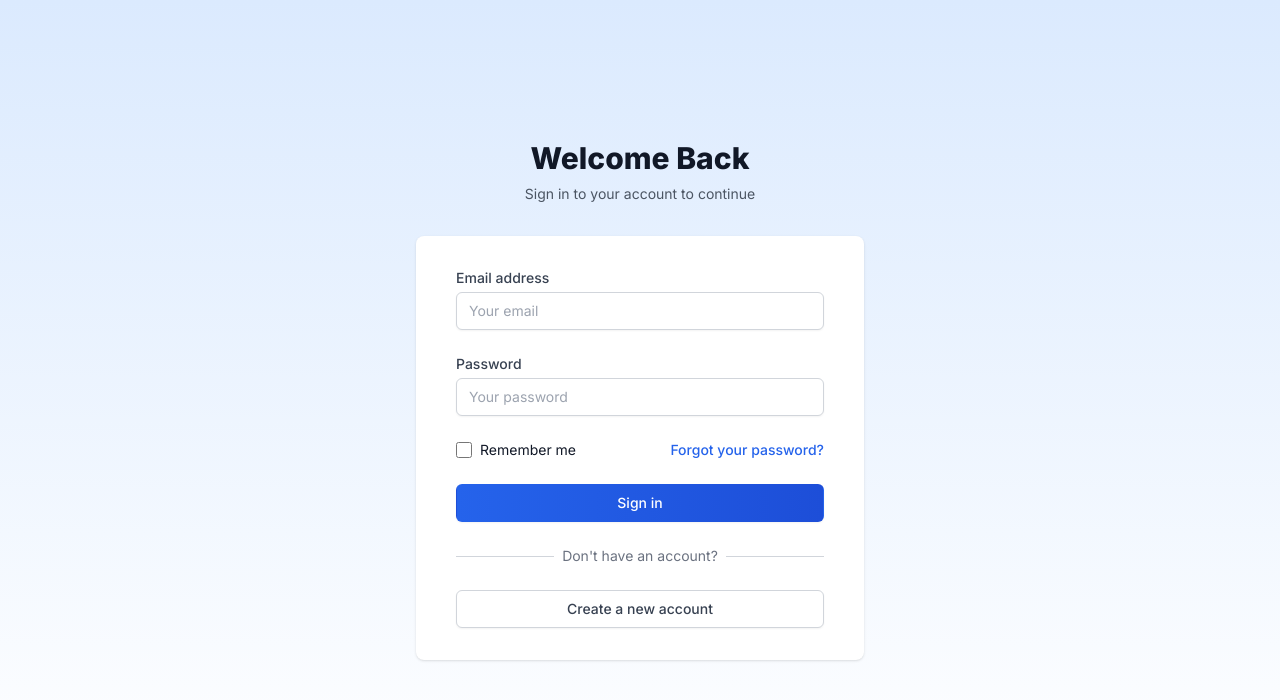
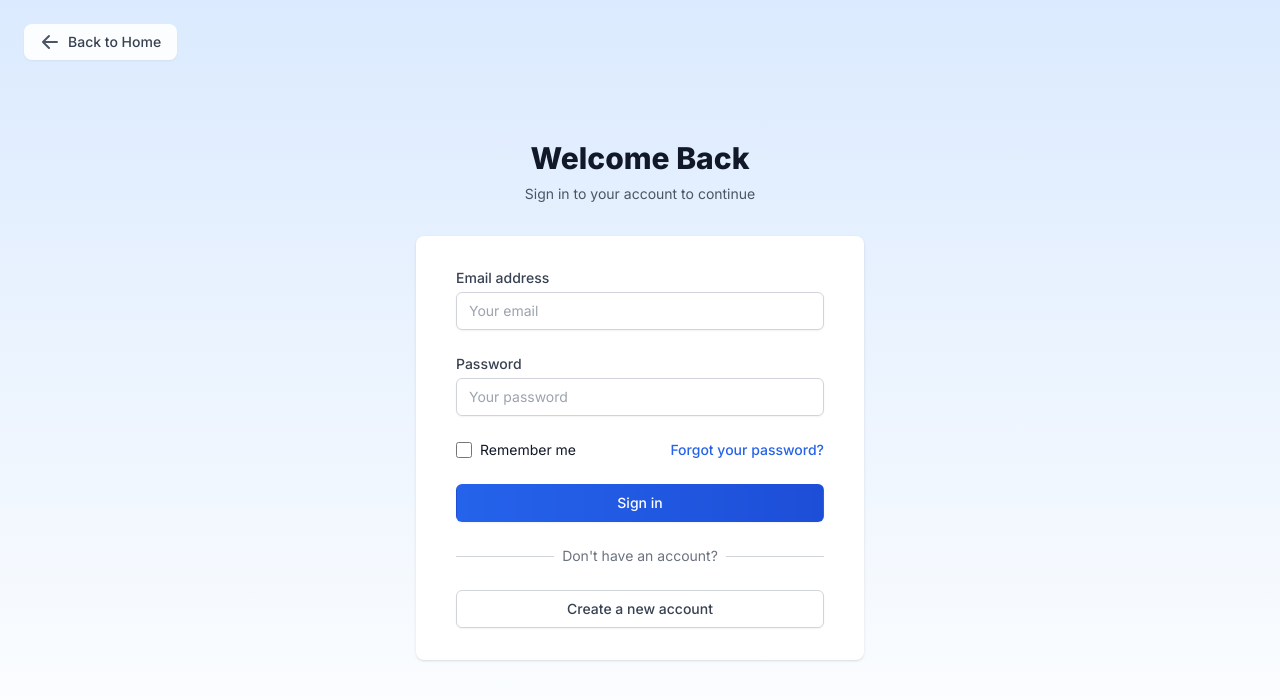
Before and after one commit to cultsicarias/GrahmeenHealth, a Next.js app: page /login in a window 1280 px wide. Shown: the top 700 px of the page. Built offline with nearby package versions, Linux system fonts and the light colour scheme.

Commit message:
logout button

```diff
--- a/app/login/page.tsx
+++ b/app/login/page.tsx
@@ -66,6 +66,30 @@ export default function Login() {
   };
 
   return (
+    <>
+      {/* Back to Home button */}
+      <div className="fixed top-6 left-6 z-50">
+        <Link
+          href="/"
+          className="group flex items-center px-4 py-2 text-sm font-medium text-gray-700 bg-white/90 backdrop-blur-sm rounded-lg shadow-sm hover:shadow-md transition-all duration-200 hover:bg-white"
+        >
+          <svg
+            xmlns="http://www.w3.org/2000/svg"
+            className="h-5 w-5 mr-2 text-gray-600 group-hover:-translate-x-1 transition-transform duration-200"
+            viewBox="0 0 20 20"
+            fill="currentColor"
+          >
+            <path
+              fillRule="evenodd"
+              d="M9.707 16.707a1 1 0 01-1.414 0l-6-6a1 1 0 010-1.414l6-6a1 1 0 011.414 1.414L5.414 9H17a1 1 0 110 2H5.414l4.293 4.293a1 1 0 010 1.414z"
+              clipRule="evenodd"
+            />
+          </svg>
+          Back to Home
+        </Link>
+      </div>
+
+      {/* Main login content */}
       <div className="min-h-screen bg-gradient-to-b from-blue-100 to-white flex flex-col justify-center py-12 sm:px-6 lg:px-8">
         <div className="sm:mx-auto sm:w-full sm:max-w-md">
           <div className="text-center">
@@ -202,5 +226,6 @@ export default function Login() {
           </div>
         </div>
       </div>
+    </>
   );
 }
--- a/components/Sidebar.tsx
+++ b/components/Sidebar.tsx
@@ -1,8 +1,8 @@
 'use client';
 
 import Link from 'next/link';
-import { usePathname } from 'next/navigation';
-import { useSession } from 'next-auth/react';
+import { usePathname, useRouter } from 'next/navigation';
+import { useSession, signOut } from 'next-auth/react';
 
 interface SidebarProps {
   isOpen: boolean;
@@ -12,7 +12,16 @@ interface SidebarProps {
 
 export default function Sidebar({ isOpen, setIsOpen, userRole }: SidebarProps) {
   const pathname = usePathname();
+  const router = useRouter();
   const { data: session } = useSession();
+
+  const handleLogout = () => {
+    if (window.confirm('Are you sure you want to logout?')) {
+      signOut({ redirect: false }).then(() => {
+        router.push('/');
+      });
+    }
+  };
 
   const doctorNavLinks = [
     { name: 'Dashboard', href: '/dashboard', icon: 'grid' },
@@ -85,6 +94,30 @@ export default function Sidebar({ isOpen, setIsOpen, userRole }: SidebarProps) {
               </Link>
             ))}
           </nav>
+
+          {/* Add Logout Button at the bottom */}
+          <div className="mt-auto p-4 border-t border-gray-200">
+            <button
+              onClick={handleLogout}
+              className="w-full flex items-center px-4 py-2 text-sm font-medium text-red-600 hover:bg-red-50 rounded-md transition-colors duration-200"
+            >
+              <svg
+                xmlns="http://www.w3.org/2000/svg"
+                className="h-5 w-5 mr-3"
+                fill="none"
+                viewBox="0 0 24 24"
+                stroke="currentColor"
+              >
+                <path
+                  strokeLinecap="round"
+                  strokeLinejoin="round"
+                  strokeWidth={2}
+                  d="M17 16l4-4m0 0l-4-4m4 4H7m6 4v1a3 3 0 01-3 3H6a3 3 0 01-3-3V7a3 3 0 013-3h4a3 3 0 013 3v1"
+                />
+              </svg>
+              Logout
+            </button>
+          </div>
         </div>
 
         {/* User info */}
```
Lines whose indentation alone changed are shown as unchanged.
